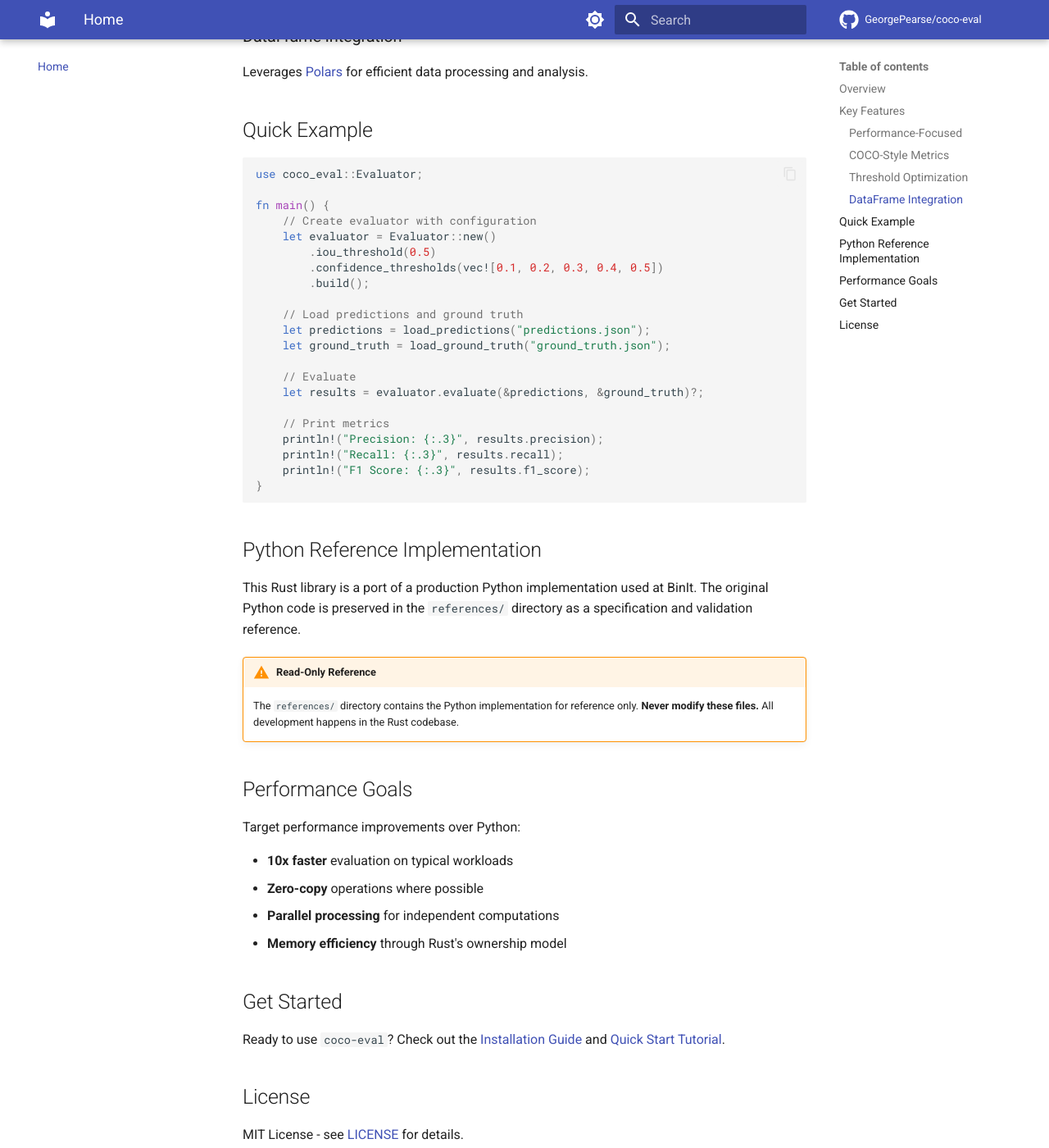
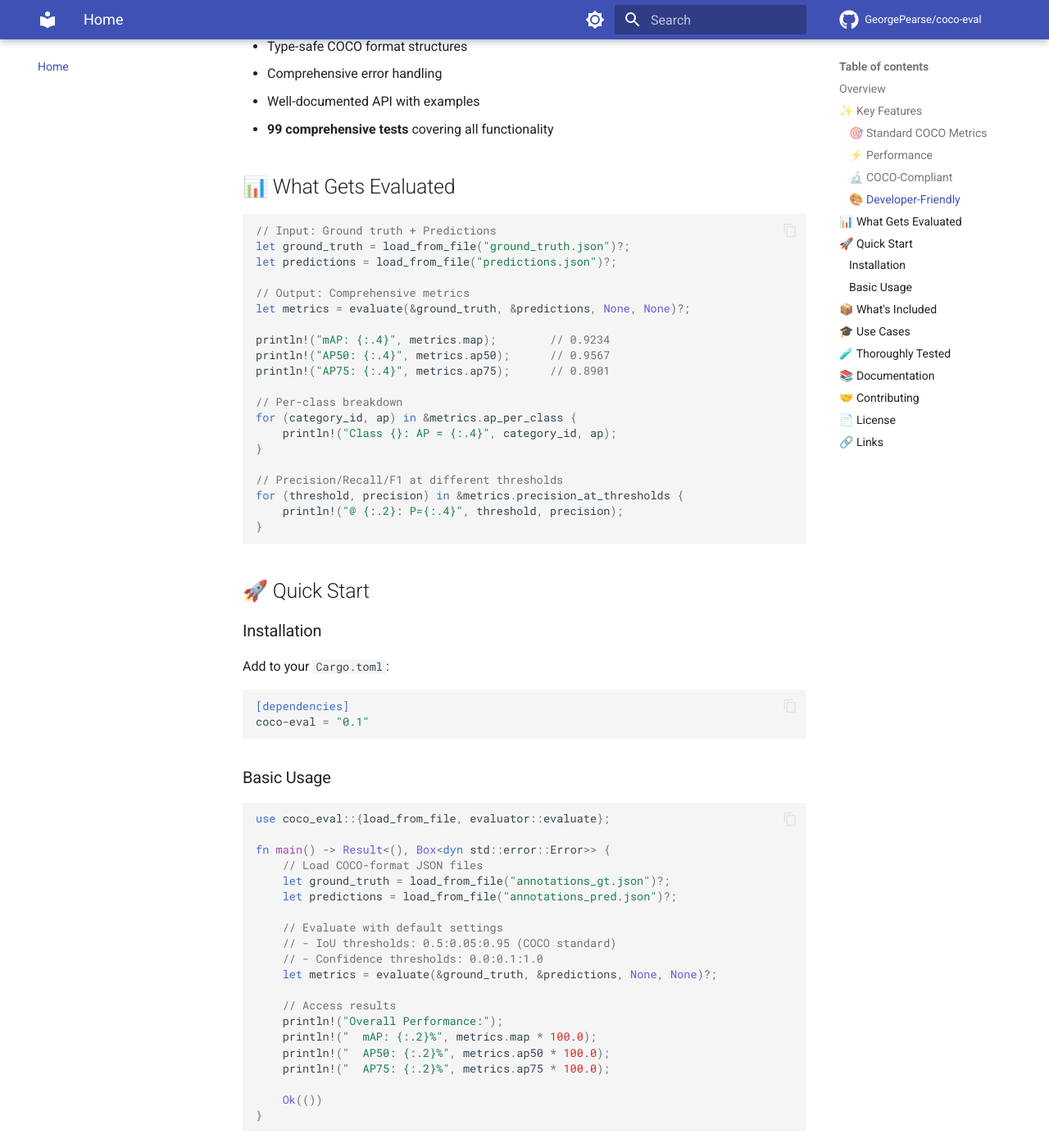
Before and after one commit to GeorgePearse/coco-eval, an MkDocs documentation site: the page built from docs/index.md, in a window 1280 px wide and 1400 px high, scrolled down 1230 px. Shown: the whole window at 82% size. Built offline with MkDocs 1.6.1 and Material for MkDocs 9.7.7, drawn with Linux system fonts in a browser that asks for light colours; comment, search, counter and statistics services are not loaded; some of the changed text lies outside the part shown.

Commit message:
Add MkDocs Material documentation with GitHub Pages deployment
- Updated docs/index.md with comprehensive library overview
  - Added badges for crates.io, docs.rs, license, and CI
  - Highlighted 99 comprehensive tests
  - Included code examples and feature showcase
  - Added navigation to all documentation sections

- Created GitHub Actions workflow for automatic Pages deployment
  - Builds docs on push to main
  - Deploys to GitHub Pages with proper permissions
  - Includes mkdocs-material and minify plugins

- Updated .gitignore to exclude /site/ directory

🤖 Generated with [Claude Code](https://claude.com/claude-code)

Co-Authored-By: Claude <noreply@anthropic.com>

````diff
--- a/docs/index.md
+++ b/docs/index.md
@@ -1,88 +1,151 @@
 # coco-eval
 
-High-performance Rust library for COCO-style object detection evaluation metrics with confidence threshold optimization.
+**High-performance Rust library for COCO object detection evaluation metrics with confidence thresholding**
+
+[![Crates.io](https://img.shields.io/crates/v/coco-eval.svg)](https://crates.io/crates/coco-eval)
+[![Documentation](https://docs.rs/coco-eval/badge.svg)](https://docs.rs/coco-eval)
+[![License: MIT](https://img.shields.io/badge/License-MIT-yellow.svg)](https://opensource.org/licenses/MIT)
+[![Tests](https://github.com/GeorgePearse/coco-eval/workflows/CI/badge.svg)](https://github.com/GeorgePearse/coco-eval/actions)
 
 ## Overview
 
-`coco-eval` is a Rust implementation of evaluation metrics for object detection models, inspired by the COCO (Common Objects in Context) evaluation methodology. This library provides:
+`coco-eval` is a comprehensive Rust implementation of COCO (Common Objects in Context) evaluation metrics for object detection. Built for performance and accuracy, it provides all standard COCO metrics with full support for multi-class, multi-image evaluation scenarios.
 
-- **Fast evaluation** of object detection predictions against ground truth
-- **Confidence threshold optimization** via grid search
-- **IoU-based matching** with configurable thresholds
-- **Non-maximum suppression (NMS)** support
-- **F-beta score calculation** for precision/recall trade-offs
-- **Confusion matrix generation** and visualization
-- **Camera-wise statistics** for performance breakdown
+## ✨ Key Features
 
-## Key Features
+### 🎯 Standard COCO Metrics
+- **mAP** (mean Average Precision) across all classes and IoU thresholds
+- **AP50** (Average Precision at IoU=0.50)
+- **AP75** (Average Precision at IoU=0.75)
+- **Per-class AP** with independent evaluation sweeps
+- **Precision, Recall, F1** at configurable confidence thresholds
 
-### Performance-Focused
+### ⚡ Performance
+- Written in pure Rust for maximum performance
+- Efficient IoU calculation with minimal allocations
+- Parallel-friendly design
+- Zero-copy operations where possible
 
-Built in Rust for maximum performance, targeting 10x+ speedup over the Python reference implementation.
+### 🔬 COCO-Compliant
+- **101-point interpolation** for AP calculation
+- **Independent per-class evaluation** (proper COCO methodology)
+- **Greedy matching** algorithm (highest confidence first)
+- **Standard IoU thresholds** (0.5:0.05:0.95)
 
-### COCO-Style Metrics
+### 🎨 Developer-Friendly
+- Type-safe COCO format structures
+- Comprehensive error handling
+- Well-documented API with examples
+- **99 comprehensive tests** covering all functionality
 
-Follows standard object detection evaluation practices:
-
-- Intersection over Union (IoU) computation
-- Configurable IoU thresholds
-- Per-class metrics
-- Class grouping support
-
-### Threshold Optimization
-
-Automatically finds optimal confidence thresholds for each class through grid search, balancing precision and recall.
-
-### DataFrame Integration
-
-Leverages [Polars](https://pola.rs/) for efficient data processing and analysis.
-
-## Quick Example
+## 📊 What Gets Evaluated
 
 ```rust
-use coco_eval::Evaluator;
+// Input: Ground truth + Predictions
+let ground_truth = load_from_file("ground_truth.json")?;
+let predictions = load_from_file("predictions.json")?;
 
-fn main() {
-    // Create evaluator with configuration
-    let evaluator = Evaluator::new()
-        .iou_threshold(0.5)
-        .confidence_thresholds(vec![0.1, 0.2, 0.3, 0.4, 0.5])
-        .build();
+// Output: Comprehensive metrics
+let metrics = evaluate(&ground_truth, &predictions, None, None)?;
 
-    // Load predictions and ground truth
-    let predictions = load_predictions("predictions.json");
-    let ground_truth = load_ground_truth("ground_truth.json");
+println!("mAP: {:.4}", metrics.map);        // 0.9234
+println!("AP50: {:.4}", metrics.ap50);      // 0.9567
+println!("AP75: {:.4}", metrics.ap75);      // 0.8901
 
-    // Evaluate
-    let results = evaluator.evaluate(&predictions, &ground_truth)?;
+// Per-class breakdown
+for (category_id, ap) in &metrics.ap_per_class {
+    println!("Class {}: AP = {:.4}", category_id, ap);
+}
 
-    // Print metrics
-    println!("Precision: {:.3}", results.precision);
-    println!("Recall: {:.3}", results.recall);
-    println!("F1 Score: {:.3}", results.f1_score);
+// Precision/Recall/F1 at different thresholds
+for (threshold, precision) in &metrics.precision_at_thresholds {
+    println!("@ {:.2}: P={:.4}", threshold, precision);
 }
 ```
 
-## Python Reference Implementation
+## 🚀 Quick Start
 
-This Rust library is a port of a production Python implementation used at BinIt. The original Python code is preserved in the `references/` directory as a specification and validation reference.
+### Installation
 
-!!! warning "Read-Only Reference"
-    The `references/` directory contains the Python implementation for reference only. **Never modify these files.** All development happens in the Rust codebase.
+Add to your `Cargo.toml`:
 
-## Performance Goals
+```toml
+[dependencies]
+coco-eval = "0.1"
+```
 
-Target performance improvements over Python:
+### Basic Usage
 
-- **10x faster** evaluation on typical workloads
-- **Zero-copy** operations where possible
-- **Parallel processing** for independent computations
-- **Memory efficiency** through Rust's ownership model
+```rust
+use coco_eval::{load_from_file, evaluator::evaluate};
 
-## Get Started
+fn main() -> Result<(), Box<dyn std::error::Error>> {
+    // Load COCO-format JSON files
+    let ground_truth = load_from_file("annotations_gt.json")?;
+    let predictions = load_from_file("annotations_pred.json")?;
 
-Ready to use `coco-eval`? Check out the [Installation Guide](getting-started/installation.md) and [Quick Start Tutorial](getting-started/quickstart.md).
+    // Evaluate with default settings
+    // - IoU thresholds: 0.5:0.05:0.95 (COCO standard)
+    // - Confidence thresholds: 0.0:0.1:1.0
+    let metrics = evaluate(&ground_truth, &predictions, None, None)?;
 
-## License
+    // Access results
+    println!("Overall Performance:");
+    println!("  mAP: {:.2}%", metrics.map * 100.0);
+    println!("  AP50: {:.2}%", metrics.ap50 * 100.0);
+    println!("  AP75: {:.2}%", metrics.ap75 * 100.0);
+
+    Ok(())
+}
+```
+
+## 📦 What's Included
+
+- **Loader**: Parse COCO JSON with validation
+- **Matching**: Greedy IoU-based prediction matching
+- **Metrics**: IoU, AP, mAP, Precision, Recall, F1
+- **Thresholding**: Confidence filtering and optimization
+- **Types**: Type-safe COCO format structures
+
+## 🎓 Use Cases
+
+- **Model Evaluation**: Benchmark object detection models
+- **Threshold Tuning**: Find optimal confidence thresholds
+- **Dataset Analysis**: Analyze prediction quality per class
+- **CI/CD Integration**: Automated performance testing
+- **Research**: COCO metric computation for papers
+
+## 🧪 Thoroughly Tested
+
+**99 comprehensive tests** covering:
+
+- ✅ All core functionality
+- ✅ Edge cases (empty datasets, 1000+ annotations)
+- ✅ Error handling (20 error scenarios)
+- ✅ Stress tests (100 classes, 100 images)
+- ✅ COCO compliance validation
+- ✅ Mathematical correctness
+
+See [TEST_COVERAGE.md](https://github.com/GeorgePearse/coco-eval/blob/main/TEST_COVERAGE.md) for details.
+
+## 📚 Documentation
+
+- **[Installation Guide](getting-started/installation.md)** - Get started quickly
+- **[Quick Start](getting-started/quickstart.md)** - Basic usage tutorial
+- **[API Reference](guide/api.md)** - Complete API documentation
+- **[Examples](guide/examples.md)** - Real-world usage patterns
+
+## 🤝 Contributing
+
+Contributions welcome! See our [Contributing Guide](development/contributing.md).
+
+## 📄 License
 
 MIT License - see [LICENSE](https://github.com/GeorgePearse/coco-eval/blob/main/LICENSE) for details.
+
+## 🔗 Links
+
+- **[GitHub Repository](https://github.com/GeorgePearse/coco-eval)**
+- **[Crates.io](https://crates.io/crates/coco-eval)**
+- **[API Docs](https://docs.rs/coco-eval)**
+- **[COCO Dataset](https://cocodataset.org/)**
````
Also changed, not shown: 2 other files.
